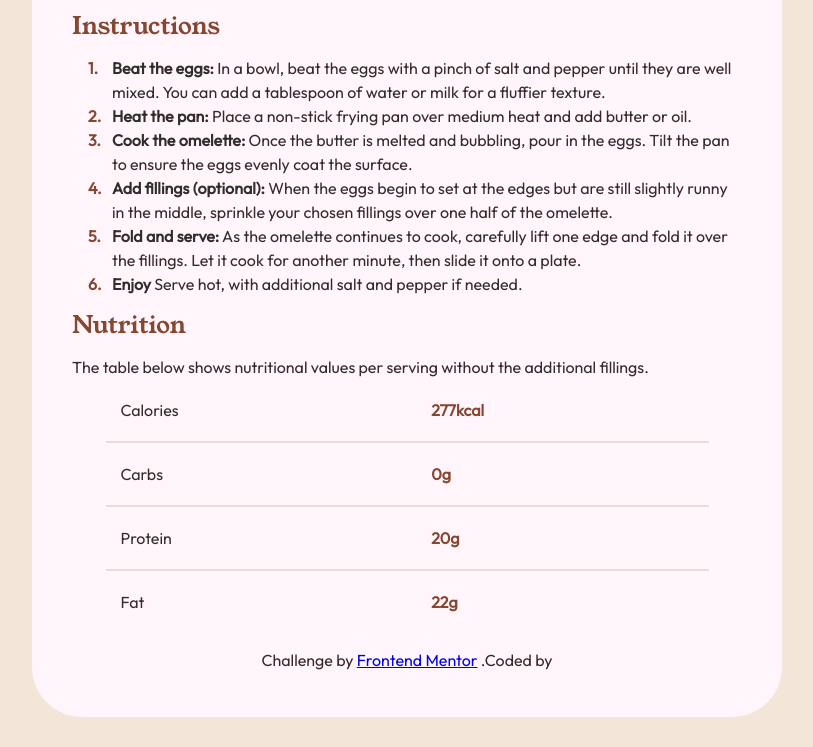
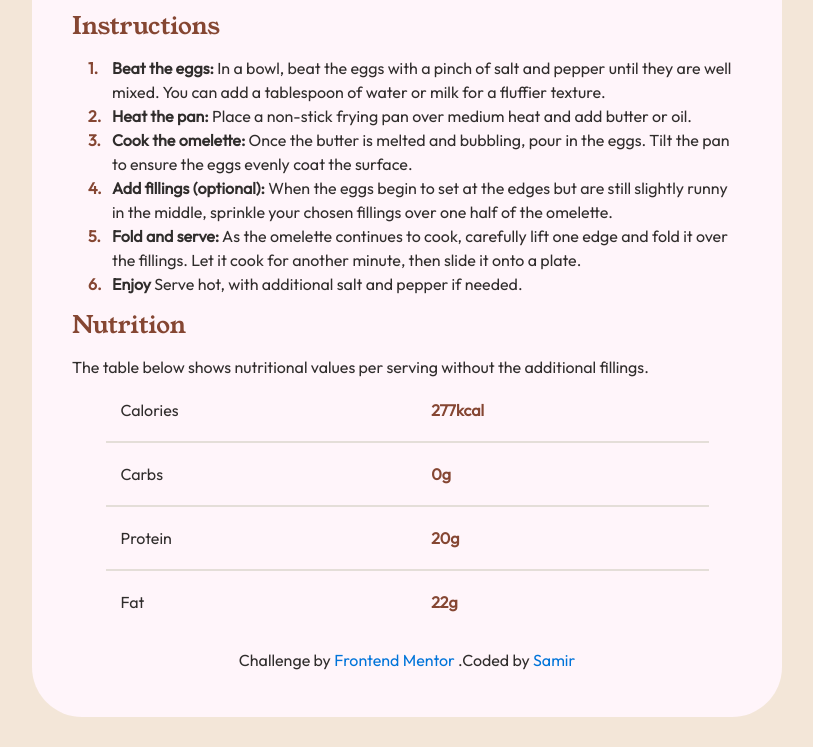
Before and after one commit to Samir-guemmaz/FrontEnd-Recipe-Page-Main, a website: page src/index.html in a window 1280 px wide. Shown: the part 827-1574 px from the top of the page, without its empty margins (233-1046 px from the left). Drawn offline with Linux system fonts and the light colour scheme.

Commit message:
setting up a custom css for the links

```diff
--- a/src/assets/CSS/style.css
+++ b/src/assets/CSS/style.css
@@ -171,7 +171,6 @@ tr {
 
 tr:last-child {
     border-bottom: none;
-
 }
 
 td {
@@ -187,3 +186,28 @@ footer {
     padding: 1.5rem;
     text-align: center;
 }
+
+footer a {
+    text-decoration: none;
+    color: #0074D9;
+    position: relative;
+}
+
+footer a::before {
+    content: '';
+    position: absolute;
+    bottom: 0;
+    right: 0;
+    width: 0;
+    height: 2px;
+    background-color: #0074D9;
+    transition: width 0.6s cubic-bezier(0.25, 1, 0.5, 1);
+}
+
+@media (hover: hover) and (pointer: fine) {
+    footer a:hover::before {
+        left: 0;
+        right: auto;
+        width: 100%;
+    }
+}
--- a/src/index.html
+++ b/src/index.html
@@ -89,10 +89,8 @@
             </main>
 
             <footer>
-                <p><span>Challenge by <a href="https://www.frontendmentor.io?ref=challenge" target="_blank">Frontend Mentor</a> .Coded by</span></p>
+                <p><span>Challenge by <a href="https://www.frontendmentor.io?ref=challenge" target="_blank">Frontend Mentor</a> .Coded by <a href="https://github.com/Samir-guemmaz" target="_blank">Samir</a></span></p>
             </footer>
         </div>
-
-
     </body>
 </html>
```
